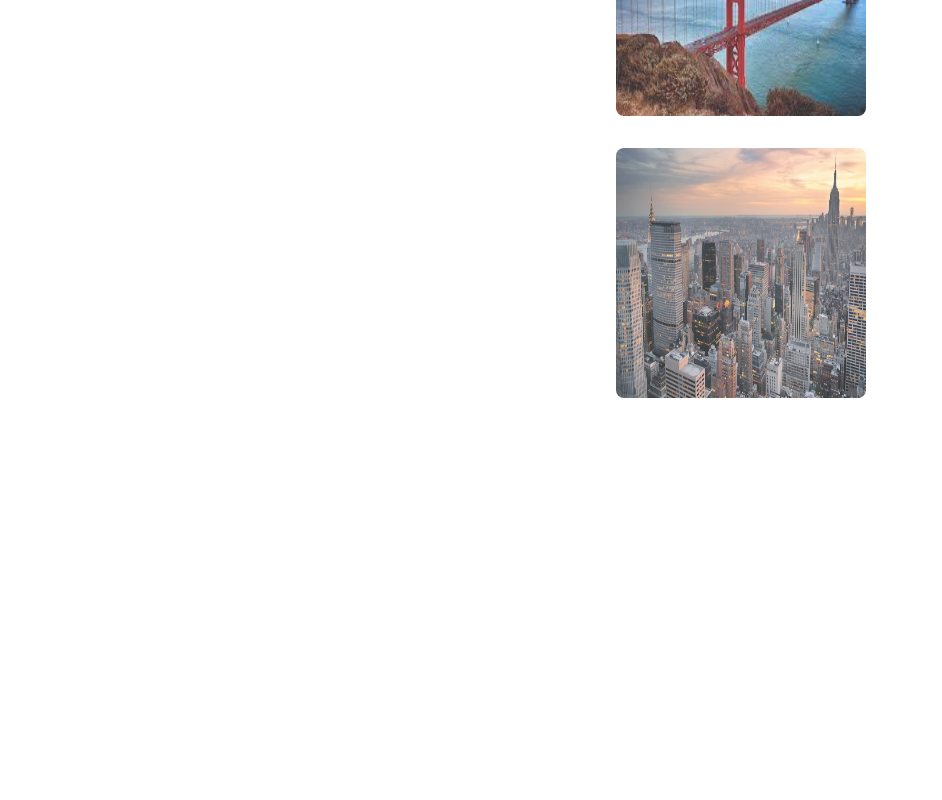
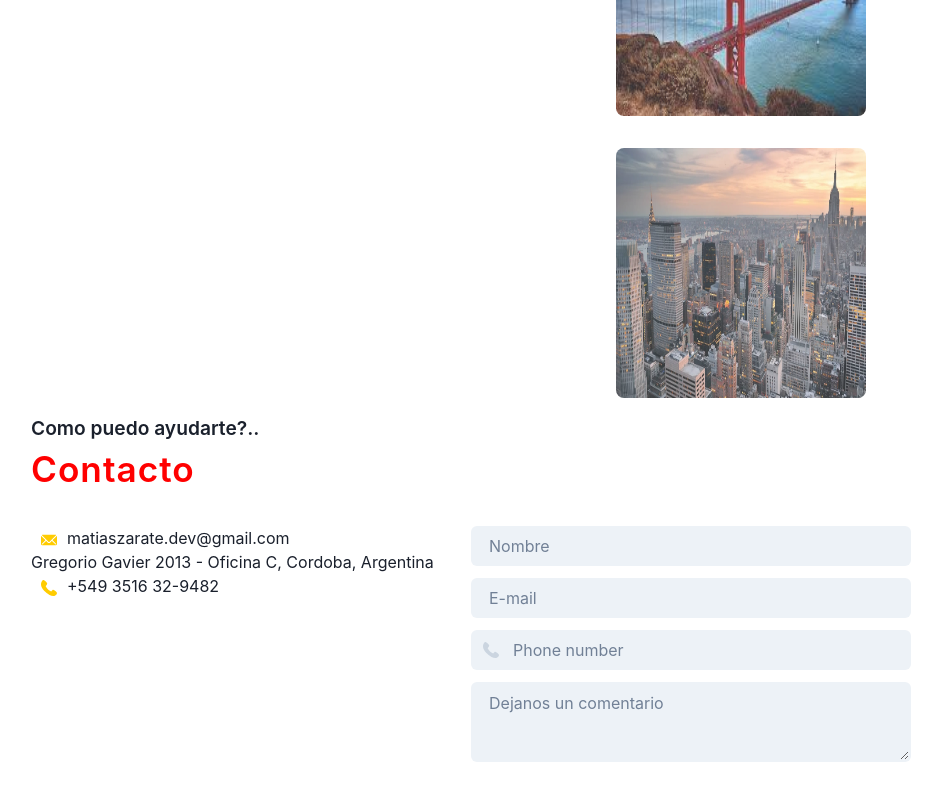
Before and after one commit to Matulaz/matias-zarate-responsive, a React (Vite) app: page / in a window 1280 px wide. Shown: the part 2753-3553 px from the top of the page, without its empty margins (169-1111 px from the left). Before the commit the page ends 3167 px from the top, so only its background shows below. Built offline with nearby package versions, Linux system fonts and the light colour scheme.

Commit message:
avanzando sobre el Form

```diff
--- a/src/App.jsx
+++ b/src/App.jsx
@@ -7,6 +7,8 @@ import DesktopHero from './components/desktop/DesktopHero'
 import DesktopBotonera from './components/desktop/DesktopBotonera'
 import DesktopPortfolio from './components/desktop/DesktopPortfolio'
 import DesktopProyectos from './components/desktop/DesktopProyectos'
+import DesktopForm from './components/desktop/DesktopForm'
+import DesktopFooter from './components/desktop/DesktopFooter'
 
 
 function App() {
@@ -23,6 +25,8 @@ function App() {
         <DesktopBotonera />
         <DesktopPortfolio />
         <DesktopProyectos />
+        <DesktopForm />
+        <DesktopFooter />
       </Box>
     </ChakraProvider>
   )
--- /dev/null
+++ b/src/components/desktop/DesktopFooter.jsx
@@ -0,0 +1,18 @@
+import * as React from 'react'
+import './DesktopFooter.css'
+import {  ChakraProvider, Box, Text, Image, Flex } from '@chakra-ui/react'
+
+
+function DesktopFooter(){
+
+    return(
+        <ChakraProvider>
+            <Box className="DesktopFooter">
+
+
+            </Box>
+        </ChakraProvider>
+    )
+}
+
+export default DesktopFooter;
--- /dev/null
+++ b/src/components/desktop/DesktopForm.jsx
@@ -0,0 +1,55 @@
+import * as React from 'react'
+import './DesktopForm.css'
+import {  ChakraProvider, Box, Text, Image, Flex, Stack, Input, InputLeftElement, InputGroup, Textarea  } from '@chakra-ui/react'
+import { PhoneIcon, EmailIcon } from '@chakra-ui/icons'
+
+
+
+
+
+function DesktopForm(){
+
+    return(
+        <ChakraProvider>
+            <Box className="DesktopForm" paddingBottom='100px'>
+                <Box pl='200px' paddingBottom='30px' >
+                        <Text fontSize='1.2em' fontWeight={600}>Como puedo ayudarte?..</Text>
+                        <Text color='red' fontSize='2.2em' letterSpacing={1} fontWeight={600}>Contacto</Text>
+                </Box>
+
+                <Flex mx='200' justifyContent={'center'}>
+                        <Box w='50%'>
+                            <Text><EmailIcon color='#ffcc00' mx='10px'/>matiaszarate.dev@gmail.com</Text>
+                            <Text>Gregorio Gavier 2013 - Oficina C, Cordoba, Argentina</Text>
+                            <Text><PhoneIcon color='#ffcc00' mx='10px' />+549 3516 32-9482</Text>
+
+                            <Box>
+
+                            </Box>
+                        </Box>
+                        <Stack spacing={3} w='50%'>
+                            <Input variant='filled' placeholder='Nombre' />
+                            <Input variant='filled' placeholder='E-mail' />
+
+                            <InputGroup>
+                            <InputLeftElement
+                            pointerEvents='none'
+                            children={<PhoneIcon color='gray.300' />}
+                            />
+                            <Input type='tel' variant='filled' placeholder='Phone number' bg='gray.100' />
+                            </InputGroup>
+
+                            <Textarea placeholder='Dejanos un comentario' variant='filled' />
+
+                        </Stack>
+
+
+
+
+                </Flex>
+            </Box>
+        </ChakraProvider>
+    )
+}
+
+export default DesktopForm;
```
Also changed, not shown: src/components/desktop/DesktopFooter.css (added), src/components/desktop/DesktopForm.css (added), src/components/desktop/DesktopPortfolio.jsx (line endings or trailing spaces).
